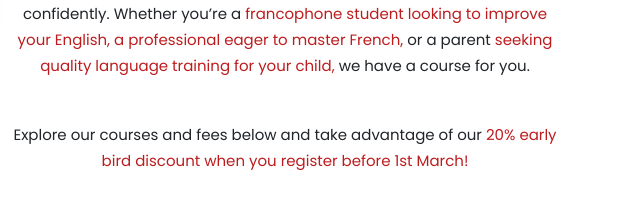
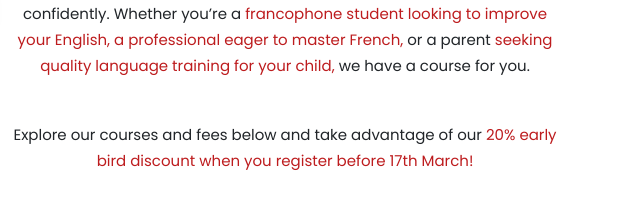
Before and after one commit to BabatundeJimoh/smaid, a website: page Courses and Fees.html in a window 1280 px wide. Shown: the part 1021-1242 px from the top of the page, 640-1280 px from the left. Drawn offline with nearby package versions, Linux system fonts and the light colour scheme; a web font is replaced by a local one.

Commit message:
Deal Done

```diff
--- a/Courses and Fees.html
+++ b/Courses and Fees.html
@@ -417,7 +417,7 @@
        <span style="color:#bd1c1e"> At SMAid Academy</span>, we offer expertly designed  <span style="color:#bd1c1e">  English, French, Italian and Spanish programs </span> to help you communicate fluently and confidently. Whether you’re a   <span style="color:#bd1c1e">francophone student looking to improve your English, a professional eager to master French,</span> or a parent  <span style="color:#bd1c1e"> seeking quality language training for your child,</span> we have a course for you.      </p>
      <br>
      <p>
-      Explore our courses and fees below and take advantage of our  <span style="color:#bd1c1e"> 20% early bird discount when you register before 1st March!</span>
+      Explore our courses and fees below and take advantage of our  <span style="color:#bd1c1e"> 20% early bird discount when you register before 17th March!</span>
       </p>
 
     </div>
@@ -585,7 +585,7 @@
       <!-- Fees -->
       <div class="row justify-content-center mt-4">
         <div class="col-md-10 p-4 bg-info text-white rounded shadow" style="box-shadow: 0 8px 16px #AE3A3B">
-            <p>🎉 Register before <strong>1st March</strong> and get <strong>20% OFF!</strong></p>
+            <p>🎉 Register before <strong>17th March</strong> and get <strong>20% OFF!</strong></p>
         </div>
     </div>
 
@@ -722,7 +722,7 @@
     <!-- Discount Section -->
     <div class="row justify-content-center mt-4">
         <div class="col-md-10 p-4 bg-info text-white rounded shadow" style="box-shadow: 0 8px 16px #AE3A3B">
-            <p>🎉 Register before <strong>1st March</strong> and get <strong>20% OFF!</strong></p>
+            <p>🎉 Register before <strong>17th March</strong> and get <strong>20% OFF!</strong></p>
         </div>
     </div>
 </div>
```
